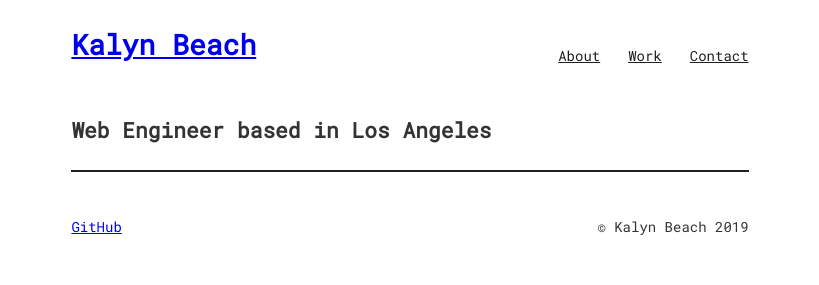
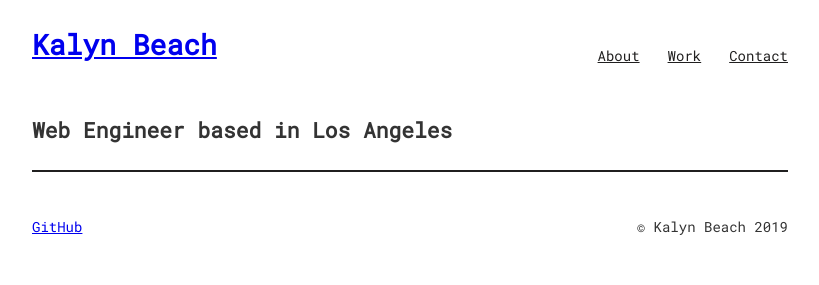
Before and after one commit to kalynbeach/Portfolio, a Gatsby site: page / in a window 1280 px wide. Shown: the whole page, without its empty margins (230-1049 px from the left). Built offline with nearby package versions, Linux system fonts and the light colour scheme; Gatsby itself is replaced by a stand-in of ours; what typography-theme-sutro would draw is missing.

Commit message:
Adjust responsive container grid-template-columns

```diff
--- a/src/styles/footer.module.scss
+++ b/src/styles/footer.module.scss
@@ -28,7 +28,6 @@
         margin: 0
       }
     }
-
   }
 }
 
--- a/src/styles/layout.module.scss
+++ b/src/styles/layout.module.scss
@@ -47,13 +47,12 @@ h6 {
 
 .container {
   display: grid;
-  grid-template-columns: 1fr;
+  grid-template-columns: $font-size 1fr $font-size;
   grid-template-rows: 8rem 1fr 8rem;
   grid-template-areas:
-    "nav"
-    "page"
-    "footer";
-  padding: 0 $font-size;
+    ". nav ."
+    ". page ."
+    ". footer .";
   height: 100%;
   flex-grow: 1;
 
@@ -63,44 +62,31 @@ h6 {
   }
 }
 
-
 // Small devices (landscape phones, 576px and up)
-@media (min-width: 576px) {}
+@media (min-width: 576px) {
+  .container {
+    grid-template-columns: 1fr 28rem 1fr;
+  }
+}
 
 // Medium devices (tablets, 768px and up)
 @media (min-width: 768px) {
-
   .container {
-
-    .page {}
+    grid-template-columns: 1fr 36rem 1fr;
   }
-
 }
 
 // Large devices (desktops, 992px and up)
 @media (min-width: 992px) {
-
   .container {
-    grid-template-columns: 20% 1fr 1fr 1fr 20%;
-    grid-template-areas:
-      ". nav nav nav ."
-      ". page page page ."
-      ". footer footer footer .";
+    grid-template-columns: 1fr 48rem 1fr;
     grid-gap: $font-size / 2;
-    padding: 0;
-
-    .page {}
   }
-
 }
 
 // Extra large devices (large desktops, 1200px and up)
 @media (min-width: 1200px) {
-
   .container {
-    grid-template-columns: 23% 1fr 1fr 1fr 23%;
-
-    .page {}
+    grid-template-columns: 1fr 54rem 1fr;
   }
-
 }
```
